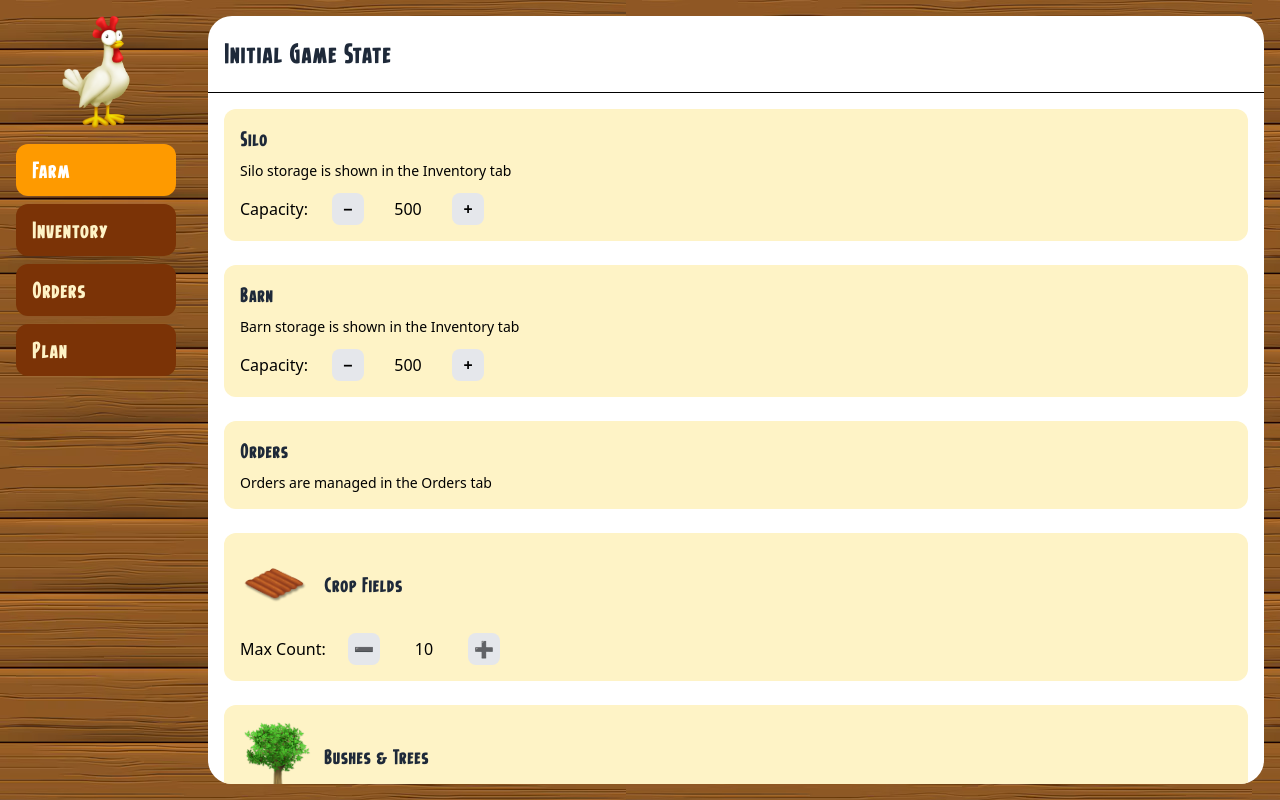
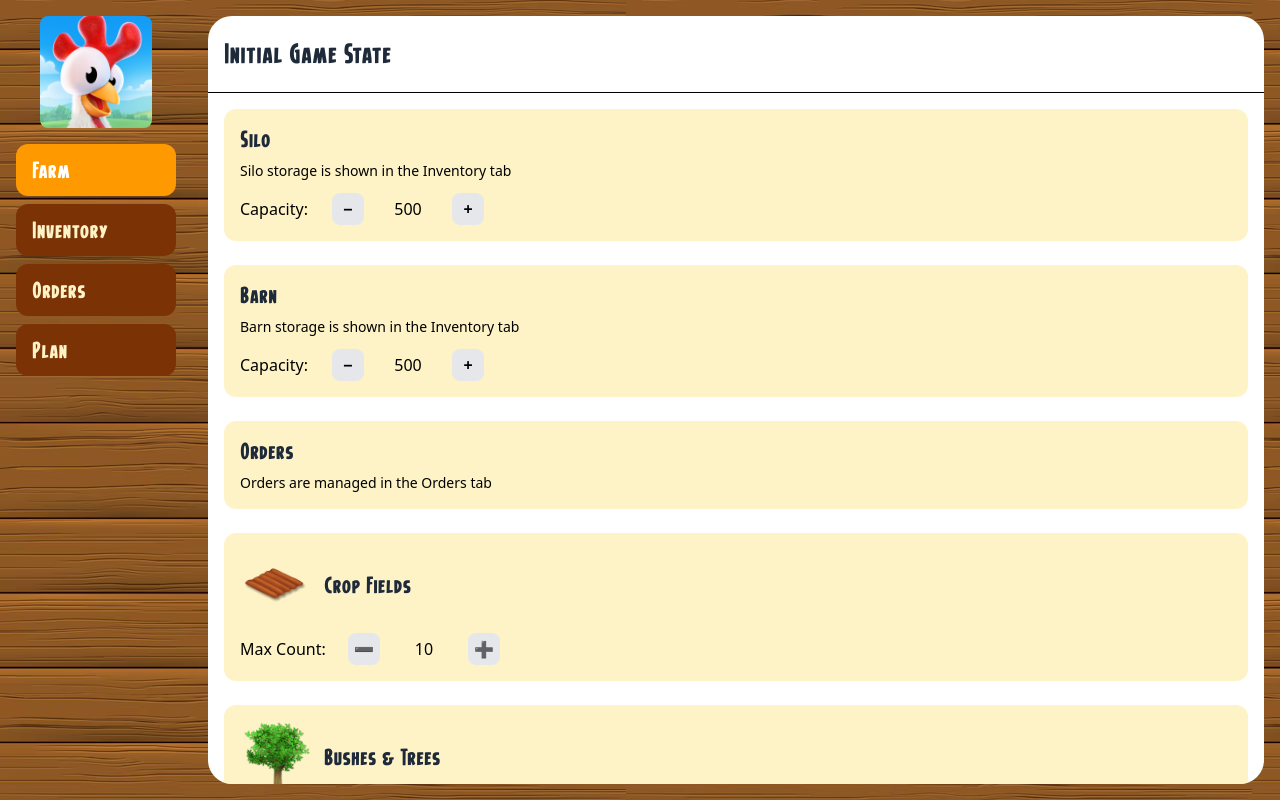
Before and after one commit to TheIcyStar/CMPSC441-AI-HayDay-Solver, a React (Vite) app: page / in a window 1280 px wide. Both pictures are taken after a click on the button "Farm". Built offline with nearby package versions, Linux system fonts and the light colour scheme.

Commit message:
updated logo, increased section font size on farm view

```diff
--- a/src/layouts/MainLayout.tsx
+++ b/src/layouts/MainLayout.tsx
@@ -24,7 +24,7 @@ export default function MainLayout({ currentView, onChangeView, children }: Main
       {/* Sidebar */}
       <div className="flex flex-col items-center p-4 gap-4 w-48">
         {/* Logo */}
-        <img src="./assets/logo/hayday_logo.png" alt="Logo" className="w-28 h-28" />
+        <img src="./assets/logo/hayday_logo.png" alt="Logo" className="w-28 h-28 rounded-lg" />
 
         {/* Nav buttons */}
         <nav className="font-hayday text-xl flex flex-col gap-2 w-full">
--- a/src/views/Farm.tsx
+++ b/src/views/Farm.tsx
@@ -97,7 +97,7 @@ export default function Farm({ gameState, setGameState }: FarmProps) {
       <div className="flex-1 overflow-y-auto p-4 space-y-6">
         {/* Silo */}
         <section className="bg-amber-100 rounded-xl p-4">
-          <h2 className="font-hayday text-lg text-gray-800 mb-2">Silo</h2>
+          <h2 className="font-hayday text-xl text-gray-800 mb-2">Silo</h2>
           <p className="text-sm text-black mb-3">Silo storage is shown in the Inventory tab</p>
           <div className="flex items-center gap-3">
             <span className="text-black w-20">Capacity:</span>
@@ -119,7 +119,7 @@ export default function Farm({ gameState, setGameState }: FarmProps) {
 
         {/* Barn */}
         <section className="bg-amber-100 rounded-xl p-4">
-          <h2 className="font-hayday text-lg text-gray-800 mb-2">Barn</h2>
+          <h2 className="font-hayday text-xl text-gray-800 mb-2">Barn</h2>
           <p className="text-sm text-black mb-3">Barn storage is shown in the Inventory tab</p>
           <div className="flex items-center gap-3">
             <span className="text-black w-20">Capacity:</span>
@@ -141,7 +141,7 @@ export default function Farm({ gameState, setGameState }: FarmProps) {
 
         {/* Orders */}
         <section className="bg-amber-100 rounded-xl p-4">
-          <h2 className="font-hayday text-lg text-gray-800 mb-2">Orders</h2>
+          <h2 className="font-hayday text-xl text-gray-800 mb-2">Orders</h2>
           <p className="text-sm text-black">Orders are managed in the Orders tab</p>
         </section>
 
@@ -153,7 +153,7 @@ export default function Farm({ gameState, setGameState }: FarmProps) {
               alt="Crop Field"
               className="w-18 h-18 object-contain"
             />
-            <h2 className="font-hayday text-lg text-gray-800">Crop Fields</h2>
+            <h2 className="font-hayday text-xl text-gray-800">Crop Fields</h2>
           </div>
           <div className="flex items-center gap-3">
             <span className="text-black w-24">Max Count:</span>
@@ -181,7 +181,7 @@ export default function Farm({ gameState, setGameState }: FarmProps) {
               alt="Tree"
               className="w-18 h-18 object-contain"
             />
-            <h2 className="font-hayday text-lg text-gray-800">Bushes & Trees</h2>
+            <h2 className="font-hayday text-xl text-gray-800">Bushes & Trees</h2>
           </div>
           <div className="flex items-center gap-3">
             <span className="text-black w-24">Max Count:</span>
@@ -205,7 +205,7 @@ export default function Farm({ gameState, setGameState }: FarmProps) {
 
         {/* Animals */}
         <section className="bg-amber-100 rounded-xl p-4">
-          <h2 className="font-hayday text-lg text-gray-800 mb-4">Animals</h2>
+          <h2 className="font-hayday text-xl text-gray-800 mb-4">Animals</h2>
           <div className="grid grid-cols-4 gap-4">
             {ANIMAL_INFO.map(({ key, label, plural }) => {
               const count = gameState.animals[key];
@@ -243,7 +243,7 @@ export default function Farm({ gameState, setGameState }: FarmProps) {
 
         {/* Production Buildings */}
         <section className="bg-amber-100 rounded-xl p-4">
-          <h2 className="font-hayday text-lg text-gray-800 mb-4">Production Buildings</h2>
+          <h2 className="font-hayday text-xl text-gray-800 mb-4">Production Buildings</h2>
           <div className="grid grid-cols-6 gap-3">
             {gameState.productionBuildings.map((building) => (
               <div
```
Also changed, not shown: public/assets/logo/hayday_logo.png.
